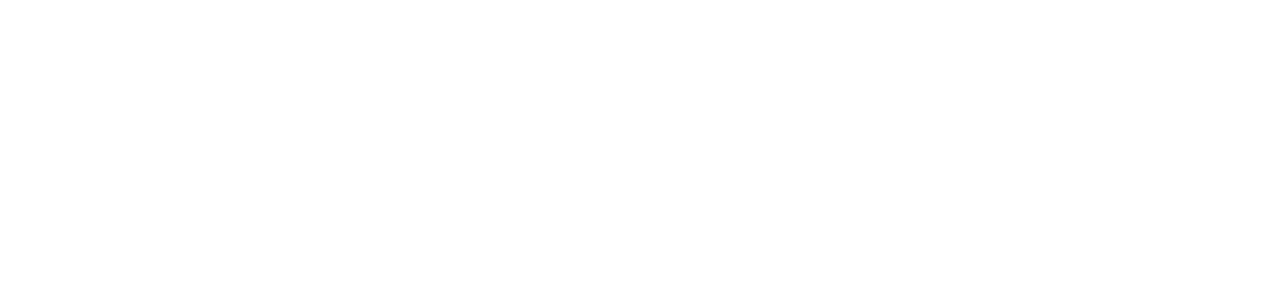
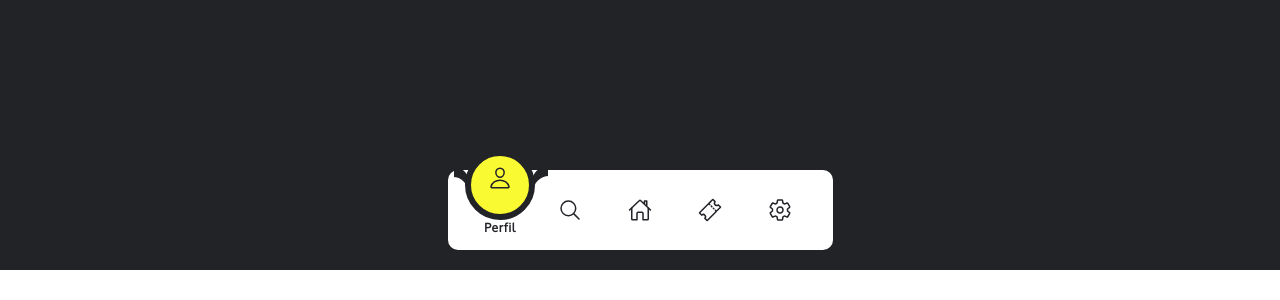
Before and after one commit to victorjgcastillo/UrythMeOk-final-project-, a React (Create React App) app in the folder FrontEnd/rithme/: page /navbar in a window 1280 px wide. Before the commit this address had no page. Shown: the part 530-830 px from the top of the page. Before the commit the page ends 800 px from the top, so only its background shows below. Built offline with nearby package versions, Linux system fonts and the light colour scheme.

Commit message:
navbar terminado

```diff
--- a/FrontEnd/rithme/package.json
+++ b/FrontEnd/rithme/package.json
@@ -13,6 +13,7 @@
     "framer-motion": "^9.0.4",
     "react": "^18.2.0",
     "react-dom": "^18.2.0",
+    "react-icons": "^4.7.1",
     "react-router-dom": "^6.8.1",
     "react-scripts": "5.0.1",
     "sass": "^1.58.2",
--- a/FrontEnd/rithme/src/App.js
+++ b/FrontEnd/rithme/src/App.js
@@ -2,14 +2,17 @@
 import { Route, Routes, BrowserRouter as Router } from "react-router-dom";
 import HomePage from './pages/HomePage';
 import Slider from './components/Slider/Slider';
+import Navbar from './components/Navbar/Navbar';
 
 function App() {
   return (
     <div className="App">
+
       <Router>
           <Routes>
             <Route path='/' element={<HomePage></HomePage>}/>
             <Route path='/a' element={<Slider></Slider>}/>
+            <Route path='/navbar' element={<Navbar></Navbar>}/>
           </Routes>
       </Router>
     </div>
--- /dev/null
+++ b/FrontEnd/rithme/src/components/Navbar/Navbar.css
@@ -0,0 +1,155 @@
+* {
+    margin: 0;
+    padding: 0;
+    box-sizing: border-box;
+    font-family: "Oxygen";
+    font-weight: bold;
+}
+
+:root {
+    --clr: #222327;
+}
+
+.homePage {
+    /* min-height: 100vh; */
+    background: var(--clr);
+    height: 100vh;
+
+}
+
+.main {
+    height: 85%;
+    width: 100%;
+}
+
+.footer {
+    height: 15%;
+
+}
+
+.navbarcont {
+    height: 100%;
+    width: 100%;
+    display: flex;
+    justify-content: center;
+    align-items: center;
+}
+
+.navbar {
+    width: 385px;
+    height: 80px;
+    background-color: #fff;
+    display: flex;
+    justify-content: center;
+    align-items: center;
+    border-radius: 10px;
+}
+
+.navbar ul {
+    display: flex;
+    width: 350px;
+}
+
+.navbar ul li {
+    position: relative;
+    list-style: none;
+    width: 70px;
+    height: 70px;
+    z-index: 1;
+}
+
+.navbar ul li a{
+    position: relative;
+    display: flex;
+    justify-content: center;
+    align-items: center;
+    flex-direction: column;
+    width: 100%;
+    text-align: center;
+    font-weight: 500;
+}
+
+.navbar ul li a .icon {
+    position: relative;
+    display: block;
+    margin-bottom: 50px;
+    font-size: 1.5em;
+    text-align: center;
+    transition: 0.5s;
+    color: var(--clr);
+    line-height: 75px;
+}
+
+.navbar ul li.active a .icon {
+    transform: translateY(-32px);
+}
+
+.navbar ul li a .text {
+    position: absolute;
+    color: var(--clr);
+    font-size: 0.75em;
+    letter-spacing: 0.05em;
+    transition: 0.9s;
+    opacity: 0;
+    transform: translateY(-20px);
+}
+
+.navbar ul li.active a .text {
+    transform: translateY(-10px);
+    opacity: 1;
+}
+
+.indicator {
+    position: absolute;
+    top: 85%;
+    width: 70px;
+    height: 70px;
+    background: #FAFA33;
+    border-radius: 50%;
+    border: 6px solid var(--clr);
+    transition: 0.5s;
+}
+
+.indicator::before {
+    content: '';
+    position: absolute;
+    top: 36%;
+    left: -18px;
+    width: 15px;
+    height: 20px;
+    background: transparent;
+    border-top-right-radius: 20px;
+    box-shadow: 1px -10px 0 0 var(--clr);
+}
+
+.indicator::after {
+    content: '';
+    position: absolute;
+    top: 35%;
+    right: -20px;
+    width: 16px;
+    height: 20px;
+    background: transparent;
+    border-top-left-radius: 20px;
+    box-shadow: -1px -10px 0 0 var(--clr);
+}
+
+.navbar ul li:nth-child(1).active ~ .indicator {
+    transform: translateX(calc(70px * 0));
+}
+
+.navbar ul li:nth-child(2).active ~ .indicator {
+    transform: translateX(calc(70px * 1));
+}
+
+.navbar ul li:nth-child(3).active ~ .indicator {
+    transform: translateX(calc(70px * 2));
+}
+
+.navbar ul li:nth-child(4).active ~ .indicator {
+    transform: translateX(calc(70px * 3));
+}
+
+.navbar ul li:nth-child(5).active ~ .indicator {
+    transform: translateX(calc(70px * 4));
+}
--- a/FrontEnd/rithme/src/components/Navbar/Navbar.jsx
+++ b/FrontEnd/rithme/src/components/Navbar/Navbar.jsx
@@ -1,3 +1,88 @@
+import { IoHomeOutline, IoPersonOutline, IoSearchOutline, IoTicketOutline, IoSettingsOutline } from "react-icons/io5";
+import './Navbar.css'
+
 export default function Navbar() {
 
+
+    const list = document.querySelectorAll(".list");
+        function activeLink(){
+            list.forEach((item) =>
+            item.classList.remove('active'));
+
+            this.classList.add('active');
+        }
+
+        list.forEach((item) =>
+        item.addEventListener('click', activeLink));
+
+    return(
+
+        <div className="homePage">
+
+        <div className="main">
+        </div>
+
+        <div className="footer">
+
+
+        <div className="navbarcont">
+
+        <div className="navbar">
+            <ul className='ul'>
+                <li className="list active">
+                    <a href="#" className='link'>
+                        <span className="icon">
+                        <IoPersonOutline></IoPersonOutline>
+                        </span>
+                        <span className="text">Perfil</span>
+                    </a>
+                </li>
+                <li className="list">
+                    <a href="#" className='link'>
+                        <span className="icon">
+                        <IoSearchOutline></IoSearchOutline>
+                        </span>
+                        <span className="text">Buscar</span>
+                    </a>
+                </li>
+
+                <li className="list">
+                    <a href="#" className='link'>
+                        <span className="icon">
+                        <IoHomeOutline></IoHomeOutline>
+                        </span>
+                        <span className="text">Home</span>
+                    </a>
+                </li>
+
+                <li className="list">
+                    <a href="#" className='link'>
+                        <span className="icon">
+                        <IoTicketOutline></IoTicketOutline>
+                        </span>
+                        <span className="text">Conciertos</span>
+                    </a>
+                </li>
+
+                <li className="list">
+                    <a href="#" className='link'>
+                        <span className="icon">
+                        <IoSettingsOutline></IoSettingsOutline>
+                        </span>
+                        <span className="text">Configuración</span>
+                    </a>
+                </li>
+
+                <div className="indicator"></div>
+            </ul>
+
+        </div>
+
+        </div>
+
+        </div>
+</div>
+
+    )
+
 }
--- /dev/null
+++ b/FrontEnd/rithme/src/components/Navbar/Navbar.scss
@@ -0,0 +1,92 @@
+* {
+    margin: 0;
+    padding: 0;
+    box-sizing: border-box;
+    font-family: "Oxygen";
+}
+
+:root {
+    --clr: #222327;
+}
+
+body {
+    background-color: #222327;
+    display: flex;
+    justify-content: center;
+    min-height: 100vh;
+    background: var(--clr);
+
+}
+
+.navbar {
+    width: 400px;
+    height: 100px;
+    background-color: #fff;
+    display: flex;
+    justify-content: center;
+    align-items: center;
+    border-radius: 10px;
+
+
+    &__ul {
+        display: flex;
+        width: 350px;
+
+        &--list {
+            position: relative;
+            list-style: none;
+            width: 70px;
+            height: 70px;
+            z-index: 1;
+
+            &--link {
+                position: relative;
+                display: flex;
+                justify-content: center;
+                align-items: center;
+                flex-direction: column;
+                width: 100%;
+                text-align: center;
+                font-weight: 500;
+
+
+                &--icon {
+                    position: relative;
+                    display: block;
+                    margin-bottom: 50px;
+                    font-size: 1.5em;
+                    text-align: center;
+                    transition: 1s;
+                    color: var(--clr);
+                }
+
+                &--text {
+                    position: absolute;
+                    color: var(--clr);
+                    font-weight: 400;
+                    font-size: 0.75em;
+                    letter-spacing: 0.05em;
+                    transition: 0.5s;
+                }
+
+
+            }
+
+
+        }
+
+
+        &--indicator {
+            position: absolute;
+            width: 70px;
+            height: 70px;
+            background: #29fd53;
+        }
+
+
+    }
+
+
+
+
+}
--- a/FrontEnd/rithme/src/index.js
+++ b/FrontEnd/rithme/src/index.js
@@ -3,6 +3,9 @@
 import ReactDOM from 'react-dom/client';
 import './index.css';
 import App from './App';
+
+// import { ChakraProvider } from '@chakra-ui/react'
+
 
 import reportWebVitals from './reportWebVitals';
 import './fonts/RedHat/static/RedHatDisplay-Regular.ttf';
@@ -11,7 +14,6 @@
 
 
 // 1. import `ChakraProvider` component
-// import { ChakraProvider } from '@chakra-ui/react'
 
 // function App() {
 //   // 2. Wrap ChakraProvider at the root of your app
@@ -25,9 +27,11 @@
 
 const root = ReactDOM.createRoot(document.getElementById('root'));
 root.render(
+  // <ChakraProvider>
   <React.StrictMode>
     <App />
   </React.StrictMode>
+  // </ChakraProvider>
 );
 
 // If you want to start measuring performance in your app, pass a function
```
Also changed, not shown: FrontEnd/rithme/tailwind.config.js (deleted, +0 -10 lines), 1 other file (tests, documents, lock files or other folders).
